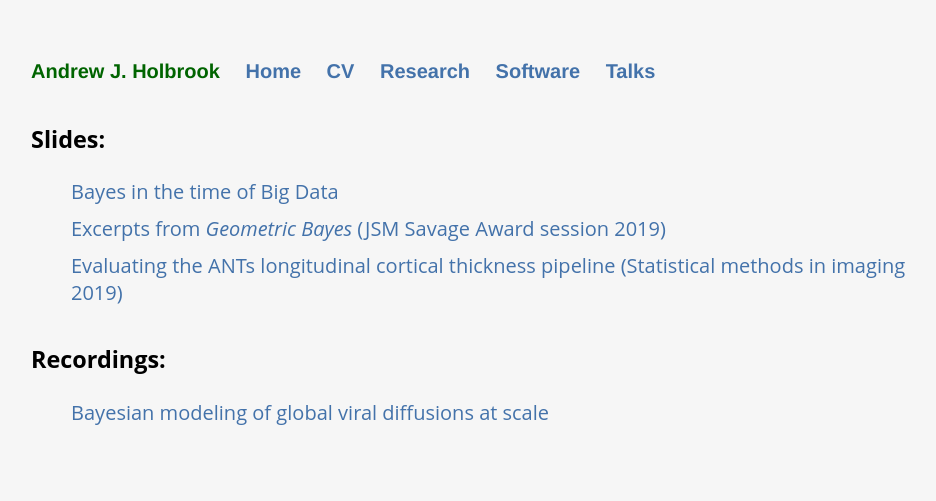
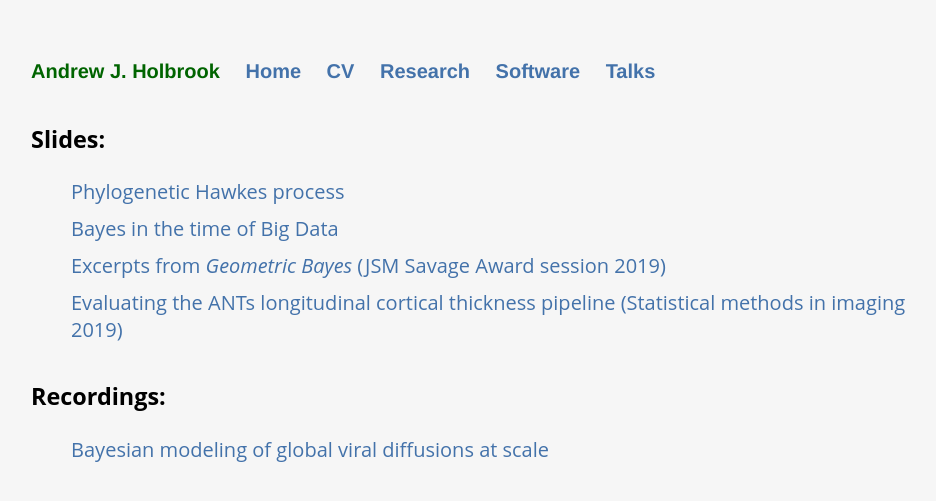
Before and after one commit to andrewjholbrook/andrewjholbrook.github.io, a Jekyll site: the page built from slides.html, in a window 1280 px wide. Shown: the top 501 px of the page, without its empty margins (161-1097 px from the left). Built offline with Jekyll 4.4.1, drawn with Linux system fonts in a browser that asks for light colours; a style sheet for code colours, icons or effects is not loaded.

Commit message:
Update slides.html

```diff
--- a/slides.html
+++ b/slides.html
@@ -9,6 +9,7 @@ title: Andrew Holbrook's Talks
 
   <h3>Slides:</h3>
   <ul id="news">
+                <li> <a href="slides/phyloHawkes.pdf" target="_blank">Phylogenetic Hawkes process</a>
                 <li> <a href="slides/BigBayes.pdf" target="_blank">Bayes in the time of Big Data</a>
         <li> <a href="slides/JSM2019.pdf" target="_blank">Excerpts from <i>Geometric Bayes</i> (JSM Savage Award session 2019)</a>
        <li> <a href="slides/SMI2019.pdf" target="_blank">Evaluating the ANTs longitudinal cortical thickness pipeline (Statistical methods in imaging 2019)</a> <br /><br />
```
